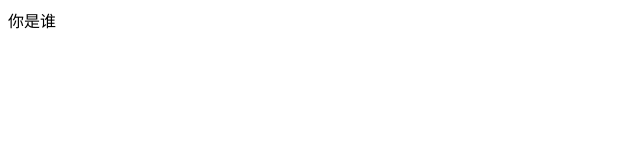
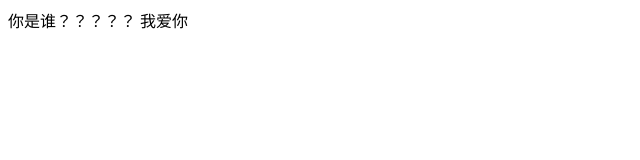
Before and after one commit to cgy33/cgy33.github.io, a plain HTML site: page index.html in a window 1280 px wide. Shown: the whole page, without its empty margins (0-640 px from the left). Drawn offline with Linux system fonts and the light colour scheme.

Commit message:
更改index

```diff
--- a/index.html
+++ b/index.html
@@ -4,6 +4,6 @@
         <meta charset="utf-8">
     </head>
     <body>
-    <div>你是谁</div>
+    <div>你是谁？？？？？ 我爱你</div>
     </body>
 </html>
```
